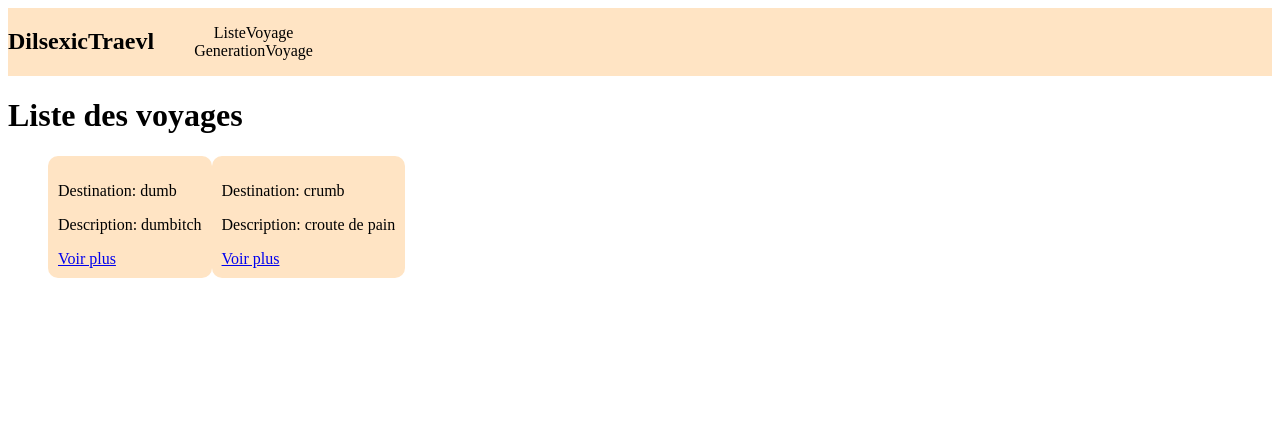
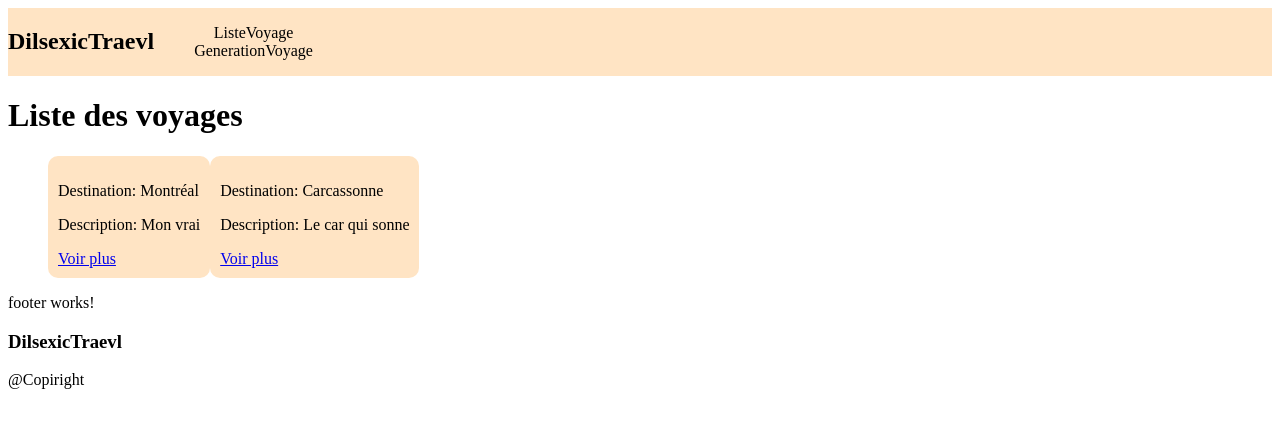
Before and after one commit to lenyDENOYELLE/2025_R4A10_DENOYELLE_Leny, an Angular app: page / in a window 1280 px wide. Shown: the top 428 px of the page. Built offline with nearby package versions, Linux system fonts and the light colour scheme.

Commit message:
ajout du footer

```diff
--- a/src/app/app.component.html
+++ b/src/app/app.component.html
@@ -1,4 +1,5 @@
 <main>
   <app-header></app-header>
   <router-outlet></router-outlet>
+  <app-footer></app-footer>
 </main>
--- a/src/app/footer/footer.component.html
+++ b/src/app/footer/footer.component.html
@@ -1 +1,5 @@
 <p>footer works!</p>
+<footer>
+    <h3>DilsexicTraevl</h3>
+    <p>&#64;Copiright </p>
+</footer>
--- a/src/app/footer/footer.component.ts
+++ b/src/app/footer/footer.component.ts
@@ -8,5 +8,7 @@ import { Component } from '@angular/core';
   styleUrl: './footer.component.sass'
 })
 export class FooterComponent {
-
+  getYear(): number {
+    return Date.prototype.getFullYear();
+  }
 }
--- a/src/app/voyage-service.service.ts
+++ b/src/app/voyage-service.service.ts
@@ -13,8 +13,8 @@ export type Voyage = {
 
 export class VoyageServiceService {
   private voyages: Voyage[] = [
-    ({ destination:'dumb', description: 'dumbitch', prix: 12, id: 'ertret' }),
-    ({ destination:'crumb', description: 'croute de pain', prix: 12, id: 'ttd5ss4a'})
+    ({ destination:'Montréal', description: 'Mon vrai', prix: 42, id: 'ertret' }),
+    ({ destination:'Carcassonne', description: 'Le car qui sonne', prix: 55000, id: 'ttd5ss4a'})
   ];
 
   constructor(){}
```
Also changed, not shown: src/app/app.component.ts (+5 -2 lines), src/app/home-page/home-page.component.sass (line endings or trailing spaces).
